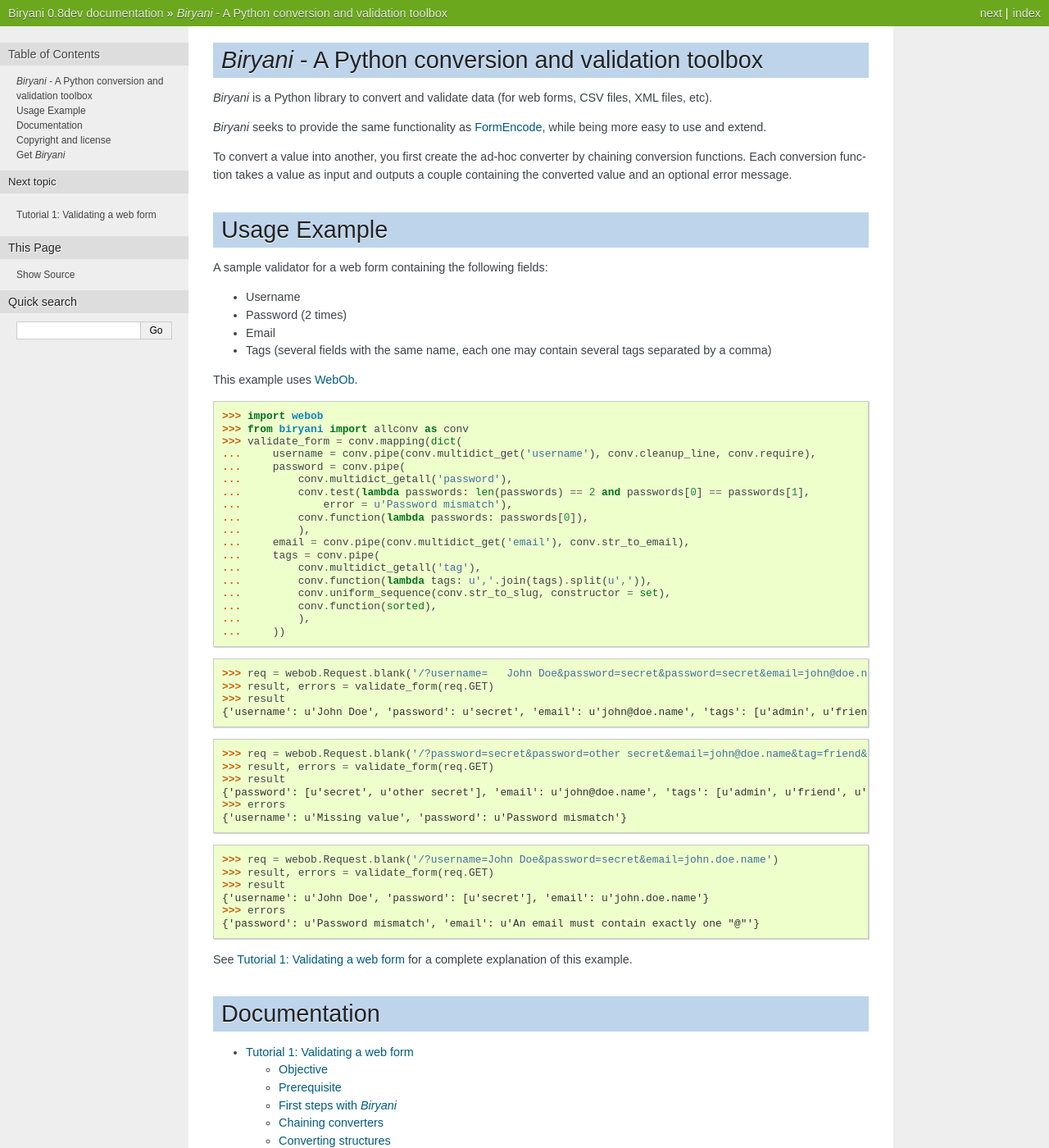
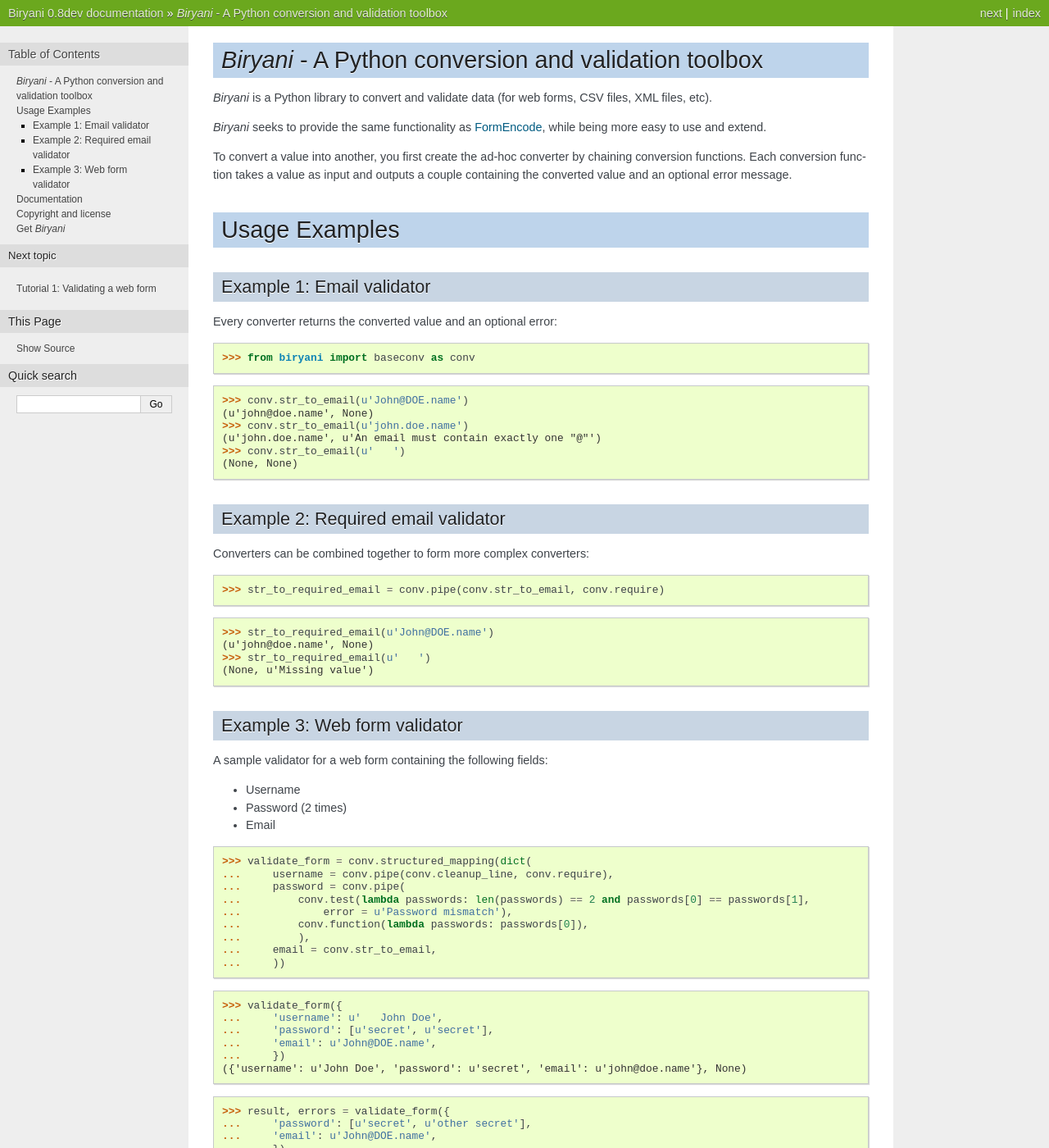
Before and after one commit to openfisca/biryani, a Sphinx documentation site: the page built from docs/source/index.rst, in a window 1280 px wide and 1400 px high. Shown: the whole window at 82% size. Built offline with Sphinx 7.4.7, drawn with Linux system fonts in a browser that asks for light colours; some of the changed text lies outside the part shown.

Commit message:
Rework samples of index page.

```diff
--- a/docs/source/index.rst
+++ b/docs/source/index.rst
@@ -16,57 +16,75 @@
 To convert a value into another, you first create the ad-hoc converter by chaining conversion functions. Each conversion function takes a value as input and outputs a couple containing the converted value and an optional error message.
 
 
-Usage Example
-=============
+Usage Examples
+==============
+
+
+Example 1: Email validator
+--------------------------
+
+
+Every converter returns the converted value and an optional error:
+
+>>> from biryani import baseconv as conv
+
+>>> conv.str_to_email(u'John@DOE.name')
+(u'john@doe.name', None)
+>>> conv.str_to_email(u'john.doe.name')
+(u'john.doe.name', u'An email must contain exactly one "@"')
+>>> conv.str_to_email(u'   ')
+(None, None)
+
+
+Example 2: Required email validator
+-----------------------------------
+
+Converters can be combined together to form more complex converters:
+
+>>> str_to_required_email = conv.pipe(conv.str_to_email, conv.require)
+
+>>> str_to_required_email(u'John@DOE.name')
+(u'john@doe.name', None)
+>>> str_to_required_email(u'   ')
+(None, u'Missing value')
+
+
+Example 3: Web form validator
+-----------------------------
 
 A sample validator for a web form containing the following fields:
 
 * Username
 * Password (2 times)
 * Email
-* Tags (several fields with the same name, each one may contain several tags separated by a comma)
 
-This example uses `WebOb <http://webob.org/>`_.
-
->>> import webob
->>> from biryani import allconv as conv
->>> validate_form = conv.mapping(dict(
-...     username = conv.pipe(conv.multidict_get('username'), conv.cleanup_line, conv.require),
+>>> validate_form = conv.structured_mapping(dict(
+...     username = conv.pipe(conv.cleanup_line, conv.require),
 ...     password = conv.pipe(
-...         conv.multidict_getall('password'),
 ...         conv.test(lambda passwords: len(passwords) == 2 and passwords[0] == passwords[1],
 ...             error = u'Password mismatch'),
 ...         conv.function(lambda passwords: passwords[0]),
 ...         ),
-...     email = conv.pipe(conv.multidict_get('email'), conv.str_to_email),
-...     tags = conv.pipe(
-...         conv.multidict_getall('tag'),
-...         conv.function(lambda tags: u','.join(tags).split(u',')),
-...         conv.uniform_sequence(conv.str_to_slug, constructor = set),
-...         conv.function(sorted),
-...         ),
+...     email = conv.str_to_email,
 ...     ))
 
->>> req = webob.Request.blank('/?username=   John Doe&password=secret&password=secret&email=john@doe.name&tag=friend&tag=user,ADMIN')
->>> result, errors = validate_form(req.GET)
+>>> validate_form({
+...     'username': u'   John Doe',
+...     'password': [u'secret', u'secret'],
+...     'email': u'John@DOE.name',
+...     })
+({'username': u'John Doe', 'password': u'secret', 'email': u'john@doe.name'}, None)
+
+>>> result, errors = validate_form({
+...     'password': [u'secret', u'other secret'],
+...     'email': u'John@DOE.name',
+...     })
 >>> result
-{'username': u'John Doe', 'password': u'secret', 'email': u'john@doe.name', 'tags': [u'admin', u'friend', u'user']}
-
->>> req = webob.Request.blank('/?password=secret&password=other secret&email=john@doe.name&tag=friend&tag=user,ADMIN')
->>> result, errors = validate_form(req.GET)
->>> result
-{'password': [u'secret', u'other secret'], 'email': u'john@doe.name', 'tags': [u'admin', u'friend', u'user']}
+{'password': [u'secret', u'other secret'], 'email': u'john@doe.name'}
 >>> errors
 {'username': u'Missing value', 'password': u'Password mismatch'}
 
->>> req = webob.Request.blank('/?username=John Doe&password=secret&email=john.doe.name')
->>> result, errors = validate_form(req.GET)
->>> result
-{'username': u'John Doe', 'password': [u'secret'], 'email': u'john.doe.name'}
->>> errors
-{'password': u'Password mismatch', 'email': u'An email must contain exactly one "@"'}
-
-See :doc:`tutorial1-web-form` for a complete explanation of this example.
+See :doc:`tutorial1-web-form` for a complete explanation of a variant of this example.
 
 
 Documentation
```
